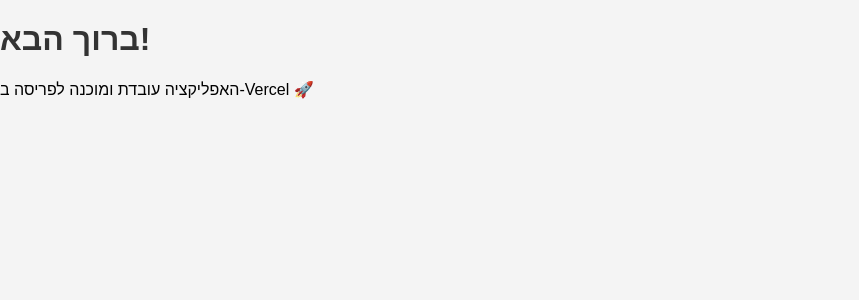
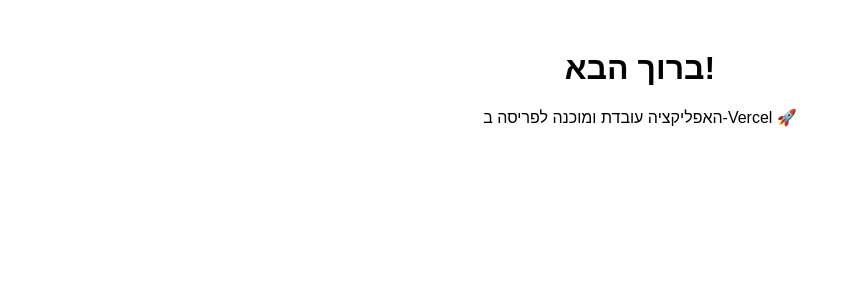
Before and after one commit to yaronby1/ben-yosef-alias, a React (Create React App) app: page / in a window 1280 px wide. Shown: the top 300 px of the page, without its empty margins (0-859 px from the left). Built offline with nearby package versions, Linux system fonts and the light colour scheme.

Commit message:
Update styles.css

```diff
--- a/src/styles.css
+++ b/src/styles.css
@@ -1,8 +1,5 @@
 body {
-  margin: 0;
   font-family: Arial, sans-serif;
-  background-color: #f4f4f4;
+  text-align: center;
+  margin-top: 50px;
 }
-h1 {
-  color: #333;
-}
```
